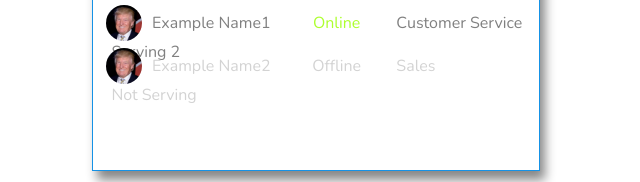
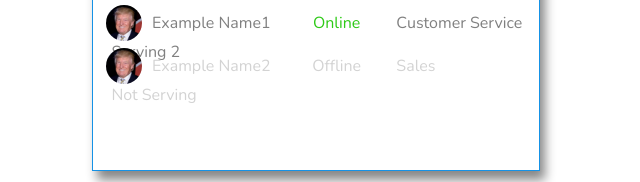
Before and after one commit to tgochitashvili/MarkUp, a plain HTML site: page index.html in a window 1280 px wide. Shown: the part 270-452 px from the top of the page, 8-648 px from the left. Drawn offline with nearby package versions, Linux system fonts and the light colour scheme.

Commit message:
Update index.html

```diff
--- a/index.html
+++ b/index.html
@@ -19,7 +19,7 @@
                     <li>
                         <img src="assets/download.jfif">
                         <span class="agenttext agentname">Example Name1</span>
-                        <span class="agenttext agentstatus" style="color:greenyellow">Online</span>
+                        <span class="agenttext agentstatus" style="color:#2ECA17">Online</span>
                         <span class="agenttext agentname"></spanclass>Customer Service</span>
                         <span class="agenttext agentname">Serving 2</span>
                     </li>
```
